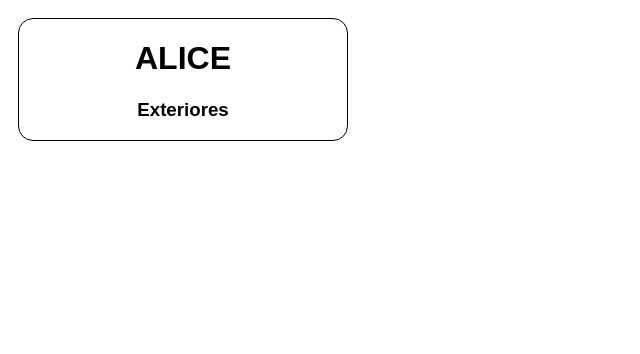
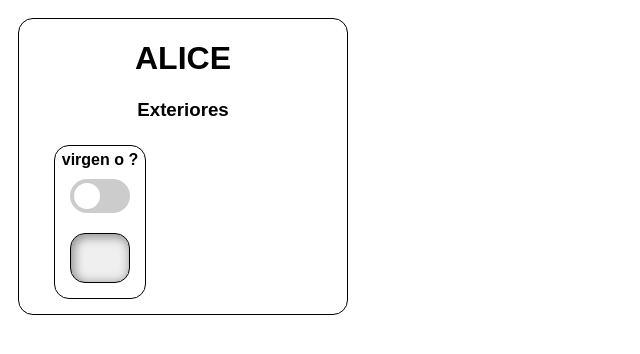
Before and after one commit to Alejandros10/Alice_home_controller, a website: page public/exterior.html in a window 1280 px wide. Shown: the whole page, without its empty margins (0-640 px from the left). Drawn offline with nearby package versions, Linux system fonts and the light colour scheme; no server answers.

Commit message:
ALICE - Delete hidden from inputs

```diff
--- a/public/exterior.html
+++ b/public/exterior.html
@@ -16,7 +16,7 @@
             <h1 class="TextCenter">ALICE</h1>
             <h3 class="TextCenter">Exteriores</h3>
 
-            <div hidden class="GpioContainer">
+            <div class="GpioContainer">
                 <strong>virgen o ?</strong>
                 <br />
                 <label class="switch">
```
Also changed, not shown: public/hab3.html (+1 -1 lines).
